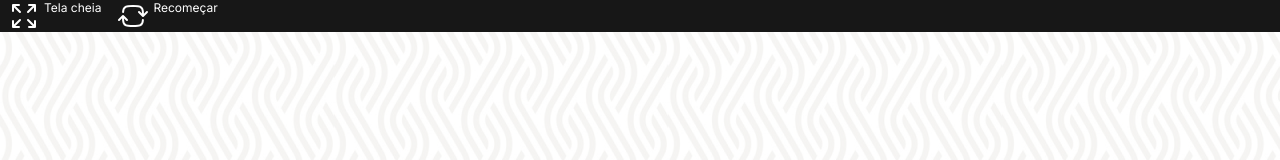
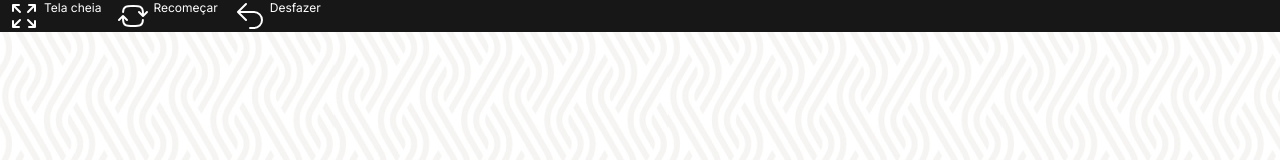
Before and after one commit to ribeirolabs/games-hangman, a React (Vite) app: page / in a window 1280 px wide. Shown: the top 160 px of the page. Built offline with nearby package versions, Linux system fonts and the light colour scheme.

Commit message:
feat: implement undo

```diff
--- a/src/components/Toolbar.tsx
+++ b/src/components/Toolbar.tsx
@@ -3,6 +3,7 @@
 import { ContractIcon } from "../icons/ContractIcon";
 import { ExpandIcon } from "../icons/ExpandIcon";
 import { ResetIcon } from "../icons/ResetIcon";
+import { UndoIcon } from "../icons/UndoIcon";
 
 export function Toolbar() {
   const [isFullscreen, setIsFullscreen] = useState(false);
@@ -43,6 +44,12 @@
         onClick={reset}
         icon={<ResetIcon className="w-4" />}
       />
+
+      <ToolbarAction
+        label="Desfazer"
+        onClick={() => send({ type: "undo" })}
+        icon={<UndoIcon className="w-4" />}
+      />
     </div>
   );
 }
--- a/src/components/WordPanel.tsx
+++ b/src/components/WordPanel.tsx
@@ -12,7 +12,7 @@
     .map((letter, i) => (letter === " " ? i : false))
     .filter((value) => value !== false) as number[];
 
-  const firstEmptyLetter = round.wordGuess.findIndex((value) => value === "");
+  const firstEmptyLetter = round.wordGuess.findIndex((value) => !value);
 
   function toggle() {
     setShow((value) => !value);
--- a/src/core.tsx
+++ b/src/core.tsx
@@ -148,6 +148,9 @@
     }
   | {
       type: "skip";
+    }
+  | {
+      type: "undo";
     }
   | {
       type: "restart";
@@ -305,7 +308,15 @@
   return false;
 }
 
+let lastUndoableState: PlayingState | null = null;
+const UNDOABLE_ACTIONS: Action["type"][] = ["guessLetter"];
+
 export function reducer(state: State, action: Action): State {
+  if (action.type === "undo" && lastUndoableState) {
+    const next = lastUndoableState;
+    return next;
+  }
+
   if (action.type === "createGame" && state.step === "creatingGame") {
     return {
       step: "selectingWord",
@@ -425,10 +436,14 @@
       setNextPlayer(draft);
     });
 
-    return produce(result, (draft) => {
+    const next = produce(result, (draft) => {
       setAvailableModes(draft);
       setAvailablePoints(draft);
     });
+
+    lastUndoableState = state;
+
+    return next;
   }
 
   if (
@@ -465,7 +480,7 @@
   ) {
     const nextEmpty = state.round.wordGuess.findIndex((value) => value === "");
 
-    return produce(state, (draft) => {
+    const next = produce(state, (draft) => {
       if (nextEmpty > -1) {
         draft.round.wordGuess[nextEmpty] = action.letter;
         playSound("select");
@@ -474,6 +489,16 @@
       setAvailableModes(draft);
       setAvailablePoints(draft);
     });
+
+    lastUndoableState = structuredClone(state) as PlayingState;
+    lastUndoableState.round.wordGuess = Array.from(
+      {
+        length: state.round.word.length,
+      },
+      () => ""
+    );
+
+    return next;
   }
 
   if (action.type === "guessWord" && state.step === "playing") {
@@ -586,10 +611,14 @@
   }
 
   if (action.type === "skip" && state.step === "playing") {
-    return produce(state, (draft) => {
+    const next = produce(state, (draft) => {
       playSound("skip");
       setNextPlayer(draft);
     });
+
+    lastUndoableState = state;
+
+    return next;
   }
 
   if (action.type === "restart" && state.step === "playing") {
--- /dev/null
+++ b/src/icons/UndoIcon.tsx
@@ -0,0 +1,19 @@
+import { cn } from "../utils";
+
+export function UndoIcon({ className }: { className?: string }) {
+  return (
+    <svg
+      className={cn("w-8", className)}
+      fill="currentColor"
+      viewBox="0 0 24 24"
+      xmlns="http://www.w3.org/2000/svg"
+      aria-hidden="true"
+    >
+      <path
+        clipRule="evenodd"
+        fillRule="evenodd"
+        d="M9.53 2.47a.75.75 0 0 1 0 1.06L4.81 8.25H15a6.75 6.75 0 0 1 0 13.5h-3a.75.75 0 0 1 0-1.5h3a5.25 5.25 0 1 0 0-10.5H4.81l4.72 4.72a.75.75 0 1 1-1.06 1.06l-6-6a.75.75 0 0 1 0-1.06l6-6a.75.75 0 0 1 1.06 0Z"
+      />
+    </svg>
+  );
+}
```
